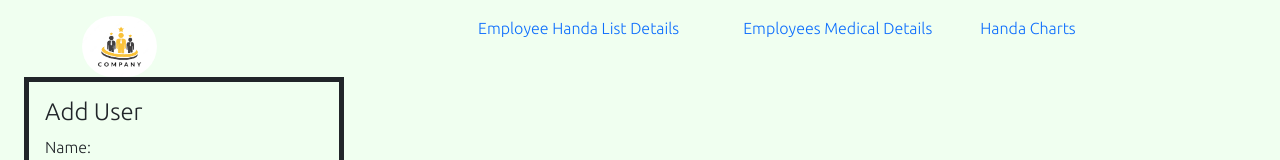
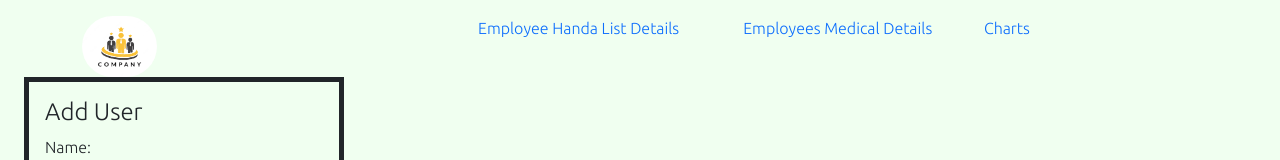
Before and after one commit to mandeepsna/Assignment, an Angular app: page /addnewuser in a window 1280 px wide. Shown: the top 160 px of the page. Built offline with nearby package versions, Linux system fonts and the light colour scheme.

Commit message:
Handa removed from Charts

```diff
--- a/src/app/app.component.html
+++ b/src/app/app.component.html
@@ -7,7 +7,7 @@
 
                  <a routerLink="EmployeeList" class="px-3 text-decoration-none">Employee Handa List Details</a>
                 <a routerLink="MedicalDetails" class="px-5 text-decoration-none">Employees Medical Details</a>
-                <a routerLink="Charts" class="text-decoration-none">Handa  Charts</a>
+                <a routerLink="Charts" class="text-decoration-none"> Charts</a>
 
         </div>
      </div>
```
